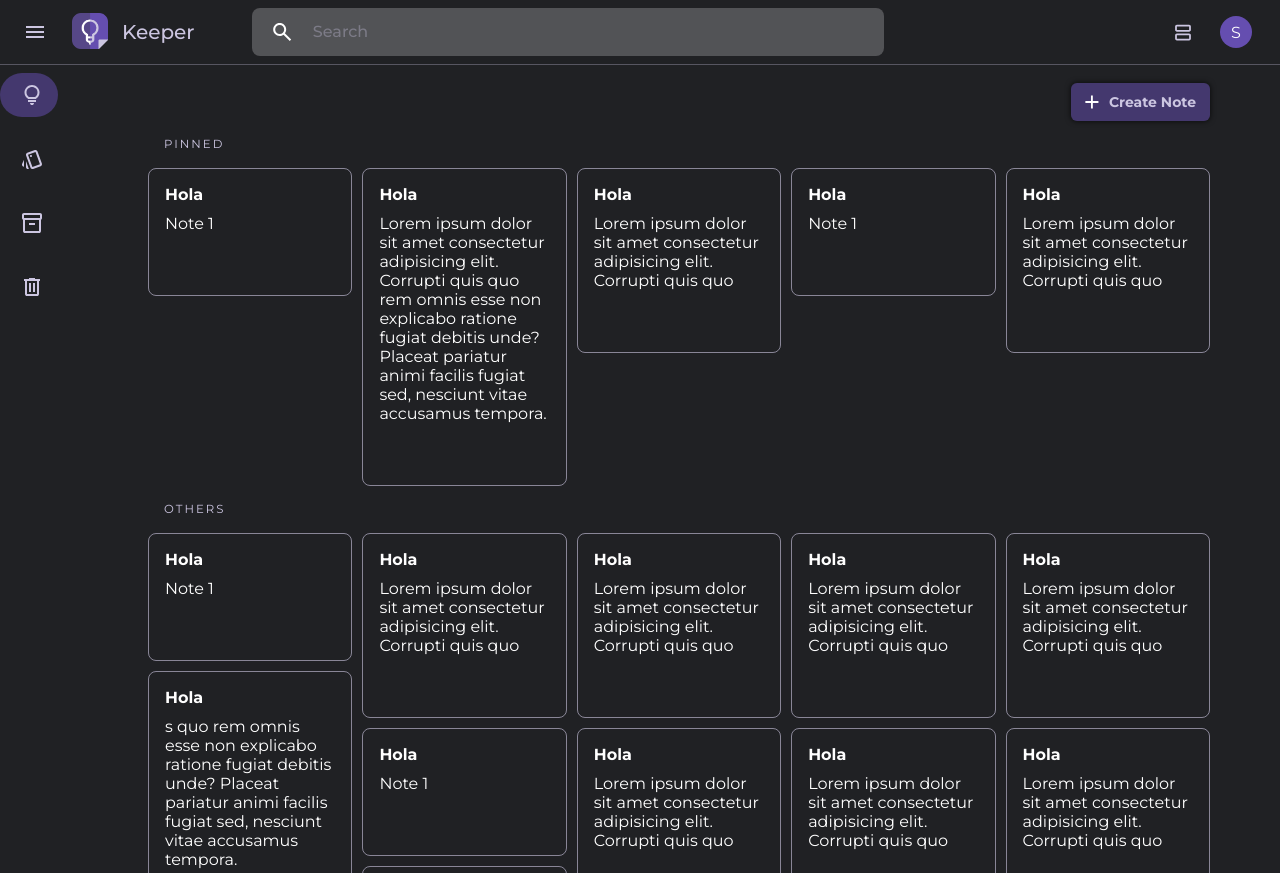
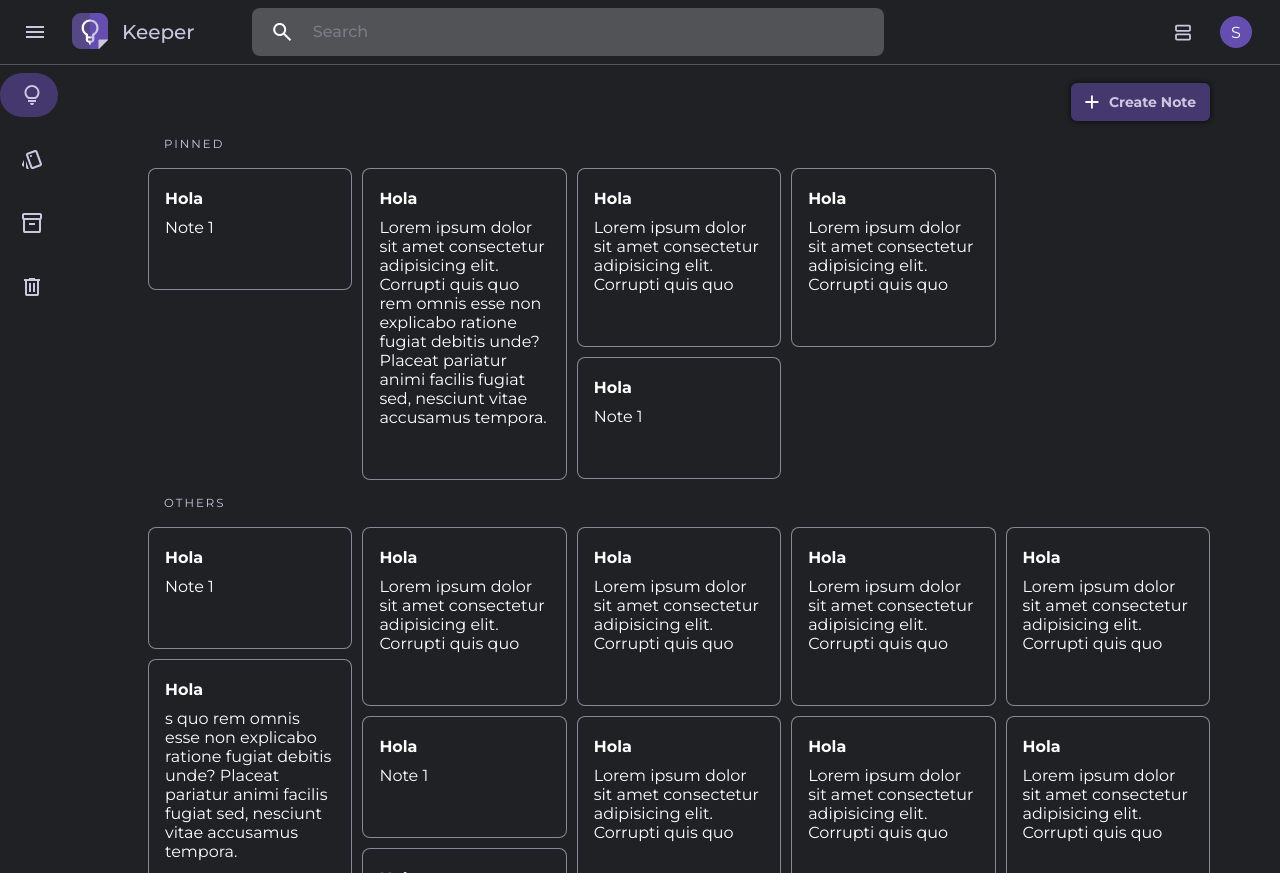
Before and after one commit to ShermanPI/Keeper, a React (Vite) app: page /home in a window 1280 px wide. Built offline with nearby package versions, Linux system fonts and the light colour scheme.

Commit message:
feat: :art: Note select icon doesnt cut with columns
Note select icon used to cut because the style break-inside: avoid still cut the display absolute elements, I just applied display relative to it

- Modified css files

```diff
--- a/src/assets/styles/pages/home.css
+++ b/src/assets/styles/pages/home.css
@@ -110,7 +110,7 @@ body {
   background: #ffffff42;
   top: 0; ;left: 0; right: 0;bottom: 0;
   position: fixed;
-  z-index: 1;
+  z-index: 2;
 }
 
 .new-note{
--- a/src/components/Note/Note.jsx
+++ b/src/components/Note/Note.jsx
@@ -18,7 +18,7 @@ export default function Note ({ children, title }) {
         <PushPinIcon />
       </div>
       <b>{title}</b>
-      <p>{children}</p>
+      <p className='note-text'>{children}</p>
       <div className='note-buttons-container'>
         <div className='note-action-button'>
           <PalleteIcon />
--- a/src/components/Note/assets/style/note.css
+++ b/src/components/Note/assets/style/note.css
@@ -1,15 +1,18 @@
 .note {
   border: 1px solid var(--border-color);
+  width: 100%;
   border-radius: 8px;
-  padding: 1.6rem 1.6rem 0.6rem 1.6rem;
+  padding: 0rem 1.6rem 0.6rem 1.6rem;
   color: #fff;
   display: flex;
   flex-direction: column;
-  gap: 1rem;
   margin-bottom: 1rem;
-  /* transition: all 0.3s ease; */
+  user-select: none;
+  background-color: #202124;
+  transition: all 0.1s ease;
+  break-inside: avoid;
   position: relative;
-  user-select: none;
+  top: 0; left: 0; right: 0;
 }
 
 .note:hover {
@@ -43,13 +46,13 @@
   height: 2rem;
   background-color: #fff;
   border-radius: 5rem;
-  position: absolute;
-  left: -0.8rem;
+  left: -2.4rem;
   top: -0.8rem;
   opacity: 0;
   transition: all 0.2s ease;
   padding: 0.1rem;
   cursor: pointer;
+  position: relative;
 }
 
 .file-note-icon{
@@ -101,12 +104,14 @@
   }
 }
 
-.amplified-note{
+.note.amplified-note{
+  z-index: 2;
   position: relative;
-  /* width: 100%; */
-  width: 50rem;
-  top: 10vh;
-  /* background-color: #202124; */
-  left: 0;
-  /* margin-left: 50rem; */
+  width: 60rem;
+  top: 10rem;
+  background-color: red;
 }
+
+.note-text{
+  margin-top: 1rem;
+}
--- a/src/components/NotesSection/assets/style/noteSection.css
+++ b/src/components/NotesSection/assets/style/noteSection.css
@@ -25,9 +25,6 @@
   columns: 1;
 }
 
-.notes-container > div {
-  break-inside: avoid;
-}
 
 .section-title {
   letter-spacing: 0.2rem;
```
